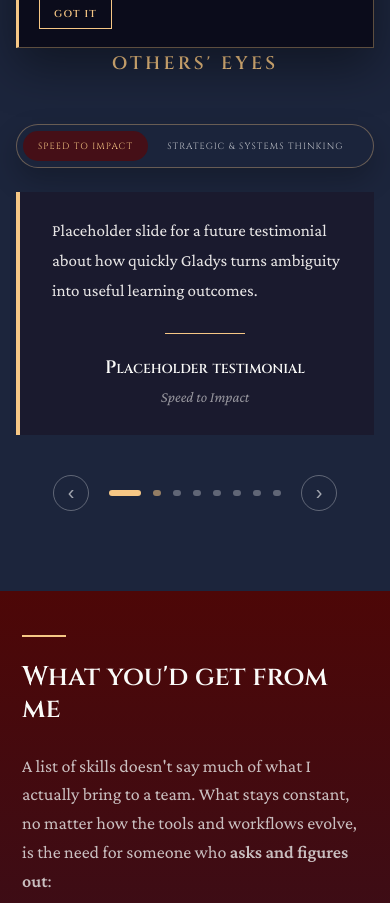
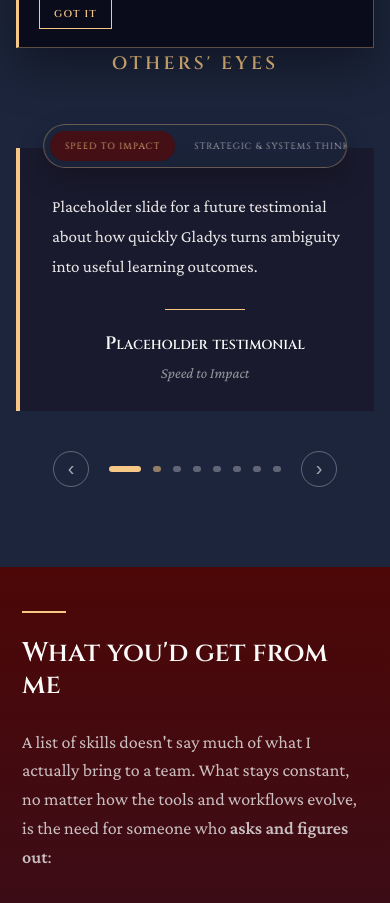
Before and after one commit to gladysboswicaksono/meettheowl, a React (Vite) app: page / in a window 390 px wide. Shown: the part 780-1683 px from the top of the page. Built offline with nearby package versions, Linux system fonts and the light colour scheme.

Commit message:
Float testimonial theme pill on smaller screens

```diff
--- a/src/components/Testimonials.jsx
+++ b/src/components/Testimonials.jsx
@@ -176,12 +176,13 @@ export default function Testimonials() {
           Others' Eyes
         </h2>
 
+        <div className="testimonial-stage">
           <div className="tabs testimonials-tabs" role="tablist" aria-label="Testimonial themes">
             {testimonialTabs.map((tab) => (
               <button
                 key={tab.id}
                 type="button"
-              className={`tab-btn${activeTabId === tab.id ? ' active' : ''}`}
+                className={`tab-btn testimonial-theme-option${activeTabId === tab.id ? ' active' : ''}`}
                 onClick={() => switchTab(tab.id)}
                 role="tab"
                 aria-selected={activeTabId === tab.id}
@@ -237,6 +238,7 @@ export default function Testimonials() {
             }}>›</button>
           )}
         </div>
+        </div>
 
         {/* Dots — flanked by arrows on non-desktop */}
         <div style={{ display: 'flex', justifyContent: 'center', alignItems: 'center', gap: '0.75rem', marginTop: '2.5rem' }}>
--- a/src/styles/projects.css
+++ b/src/styles/projects.css
@@ -1002,6 +1002,10 @@
   margin-bottom: 24px;
 }
 
+.testimonial-stage {
+  position: relative;
+}
+
 .testimonial-card {
   background-color: var(--blue-card);
   position: relative;
@@ -1054,10 +1058,19 @@
 }
 
 @media (max-width: 900px) {
+  .testimonial-stage {
+    padding-top: 24px;
+  }
+
   .testimonials-tabs {
+    position: absolute;
+    top: 0;
+    left: 50%;
+    z-index: 3;
+    transform: translateX(-50%);
     width: min(100%, max-content);
     max-width: 100%;
-    margin: 0 auto 24px;
+    margin: 0;
     padding: 6px;
     gap: 4px;
     overflow-x: auto;
@@ -1065,6 +1078,7 @@
     border-radius: 999px;
     background: rgba(28, 37, 60, 0.78);
     box-shadow: 0 12px 28px rgba(0, 0, 0, 0.24);
+    backdrop-filter: blur(12px);
     scrollbar-width: none;
   }
 
@@ -1072,7 +1086,7 @@
     display: none;
   }
 
-  .testimonials-tabs .tab-btn {
+  .testimonials-tabs .testimonial-theme-option {
     flex: 0 0 auto;
     border: 0;
     border-radius: 999px;
@@ -1081,13 +1095,17 @@
     font-size: 9px;
   }
 
-  .testimonials-tabs .tab-btn:first-child {
+  .testimonials-tabs .testimonial-theme-option:first-child {
     border-left: 0;
   }
 
-  .testimonials-tabs .tab-btn.active {
+  .testimonials-tabs .testimonial-theme-option.active {
     background: rgba(91, 6, 6, 0.68);
     color: var(--gold);
+  }
+
+  .testimonial-slide {
+    padding-top: 2.75rem;
   }
 
   .testimonial-theme-indicator {
```
Lines whose indentation alone changed are shown as unchanged.
